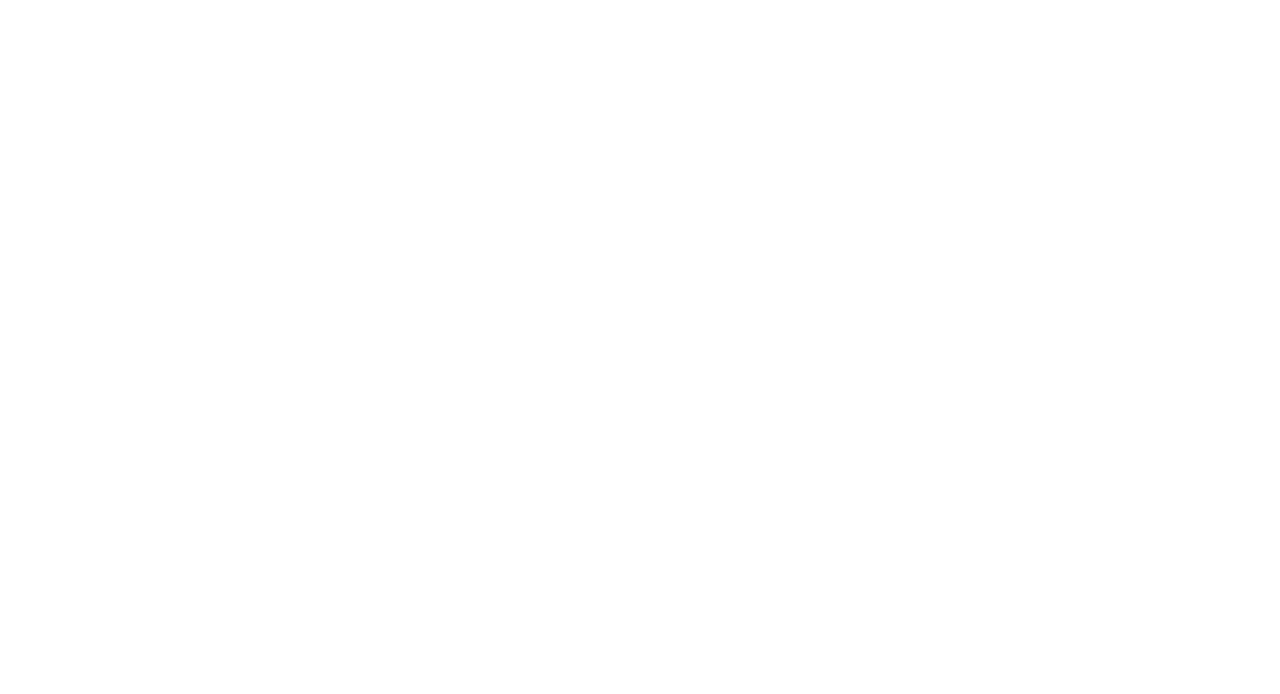
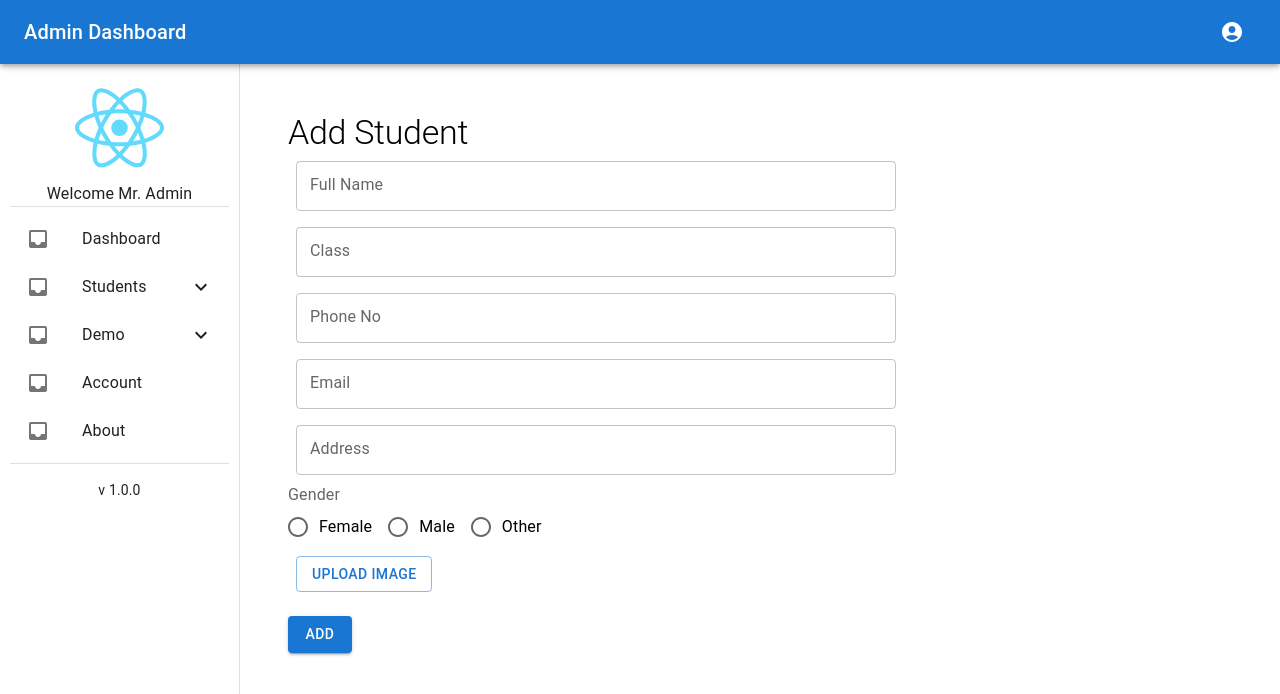
Before and after one commit to fayyaztech/mui-5-react-js-admin-basic, a React (Create React App) app: page /Students/add in a window 1280 px wide. Before the commit this address had no page. Shown: the top 694 px of the page. Built offline with nearby package versions, Linux system fonts and the light colour scheme.

Commit message:
Add Student page added

```diff
--- a/src/App.js
+++ b/src/App.js
@@ -3,18 +3,37 @@
 import Dashboard from "./screens/Dashboard";
 import StudentList from "./screens/Student/StudentList";
 import Template from "./layouts/Template";
-
+import AddStudent from "./screens/Student/StudentAdd";
 
 function App() {
   return (
     <BrowserRouter>
       <Routes>
         <Route path="/" element={<Login />} />
-        <Route path="/dashboard" element={<Template mainPage={<Dashboard />} />} />
-        <Route path="/students/list" element={<Template mainPage={<StudentList />} />} />
-        <Route path="/students" element={<Template mainPage={<StudentList />} />} />
-        <Route path="/dashboard" element={<Template mainPage={<Dashboard />} />} />
-        <Route path="/dashboard" element={<Template mainPage={<Dashboard />} />} />
+        <Route
+          path="/dashboard"
+          element={<Template mainPage={<Dashboard />} />}
+        />
+        <Route
+          path="/students/list"
+          element={<Template mainPage={<StudentList />} />}
+        />
+        <Route
+          path="/students"
+          element={<Template mainPage={<StudentList />} />}
+        />
+        <Route
+          path="/dashboard"
+          element={<Template mainPage={<Dashboard />} />}
+        />
+        <Route
+          path="/dashboard"
+          element={<Template mainPage={<Dashboard />} />}
+        />
+        <Route
+          path="/Students/add"
+          element={<Template mainPage={<AddStudent />} />}
+        />
       </Routes>
     </BrowserRouter>
   );
--- a/src/layouts/routes.js
+++ b/src/layouts/routes.js
@@ -1,12 +1,12 @@
 // menuConfig.js
-import { Inbox, Mail } from '@mui/icons-material';
+import { Inbox, Mail } from "@mui/icons-material";
 
 const menuConfig = [
   {
     title: "Dashboard",
     path: "/dashboard",
     icon: <Inbox />,
-        children: []
+    children: [],
   },
   {
     title: "Students",
@@ -16,14 +16,19 @@
       {
         title: "List",
         path: "/students/list",
-                icon: <Mail />
+        icon: <Mail />,
+      },
+      {
+        title: "Add Student",
+        path: "/students/add",
+        icon: <Mail />,
       },
       {
         title: "Attendance",
         path: "/students/attendance",
-                icon: <Mail />
-            }
-        ]
+        icon: <Mail />,
+      },
+    ],
   },
   {
     title: "Demo",
@@ -33,27 +38,27 @@
       {
         title: "List",
         path: "/students/list",
-                icon: <Mail />
+        icon: <Mail />,
       },
       {
         title: "Attendance",
         path: "/students/attendance",
-                icon: <Mail />
-            }
-        ]
+        icon: <Mail />,
+      },
+    ],
   },
   {
     title: "Account",
     path: "/account",
     icon: <Inbox />,
-        children: []
+    children: [],
   },
   {
     title: "About",
     path: "/about",
     icon: <Inbox />,
-        children: []
-    }
+    children: [],
+  },
 ];
 
 export default menuConfig;
--- a/src/screens/Login.jsx
+++ b/src/screens/Login.jsx
@@ -1,45 +1,83 @@
-import { Box, Button, Card, CardContent, CardMedia, TextField, Typography } from '@mui/material'
-import React from 'react'
-import logo from '../logo.svg';
+import {
+  Box,
+  Button,
+  Card,
+  CardContent,
+  CardMedia,
+  TextField,
+  Typography,
+} from "@mui/material";
+import React from "react";
+import logo from "../logo.svg";
 
 export default function Login() {
   return (
     <React.Fragment>
-            <Box sx={{
-                display: 'flex',
-                justifyContent: 'center',
-                alignItems: 'center',
-                minHeight: '40vh'
-            }}>
-                <Card sx={{ maxWidth: 400 }}>
+      <Box
+        sx={{
+          display: "flex",
+          justifyContent: "center",
+          alignItems: "center",
+          minHeight: "40vh",
+        }}
+      >
+        <Card sx={{ maxWidth: 400, mt: 10, paddingX: 6 }}>
+          <Box
+            display="flex"
+            justifyContent="center"
+            alignItems="center"
+            height="30vh"
+          >
             <CardMedia
               component="img"
               image={logo}
               alt="logo"
+              sx={{ width: 200 }}
             />
+          </Box>
           <CardContent>
-                        <Box sx={{ display: 'flex', justifyContent: 'center' }}>
-                            <Typography variant="h2" component="h1">
+            <Box sx={{ display: "flex", justifyContent: "center" }}>
+              <Typography
+                variant="h2"
+                component="h1"
+                sx={{ fontSize: "h4.fontSize" }}
+              >
                 Login
               </Typography>
             </Box>
             <Box
               sx={{
-                                display: 'flex',
-                                flexDirection: 'column',
-                                alignItems: 'center',
-                                '& > *': {
+                display: "flex",
+                flexDirection: "column",
+                alignItems: "center",
+                "& > *": {
                   m: 1,
                 },
               }}
             >
-                            <TextField id="username" label="Username" variant="outlined" type='text' fullWidth />
-                            <TextField id="password" label="Password" variant="outlined" type='password' fullWidth />
-                            <Button variant="contained">Login</Button>
+              <TextField
+                id="username"
+                label="Username"
+                variant="outlined"
+                type="text"
+                fullWidth
+                sx={{ m: 1 }}
+              />
+              <TextField
+                id="password"
+                label="Password"
+                variant="outlined"
+                type="password"
+                fullWidth
+                sx={{ m: 1 }}
+              />
+              <Button variant="contained" sx={{ m: 2 }}>
+                Login
+              </Button>
             </Box>
           </CardContent>
         </Card>
       </Box>
     </React.Fragment>
-    )
+  );
 }
--- /dev/null
+++ b/src/screens/Student/StudentAdd.jsx
@@ -0,0 +1,192 @@
+import {
+  Box,
+  Button,
+  TextField,
+  Typography,
+  FormControl,
+  FormLabel,
+  RadioGroup,
+  FormControlLabel,
+  Radio,
+} from "@mui/material";
+import React, { useState } from "react";
+
+export default function AddStudent() {
+  const [file, setFile] = useState(null);
+
+  const handleFileChange = (event) => {
+    setFile(event.target.files[0]);
+  };
+
+  return (
+    <React.Fragment>
+      <Box
+        sx={{
+          display: "flex",
+          justifyContent: "flex-start",
+          alignItems: "flex-start",
+          minHeight: "100vh",
+          m: 0,
+          p: 5,
+        }}
+      >
+        {/* <TextField
+          id="studentName"
+          label="Full Name"
+          variant="outlined"
+          type="text"
+          fullWidth
+          sx={{
+            m: 1,
+            "& .MuiInputBase-root": {
+              height: "50px", // Adjust the height as needed
+            },
+            "& .MuiInputLabel-root": {
+              lineHeight: "15px", // Adjust the line height of the label
+            },
+          }}
+        /> */}
+        <div>
+          <Box
+            sx={{
+              display: "flex",
+            }}
+          >
+            <Typography
+              variant="h2"
+              component="h1"
+              sx={{ fontSize: "h4.fontSize" }}
+            >
+              Add Student
+            </Typography>
+          </Box>
+          <Box>
+            <TextField
+              id="studentName"
+              label="Full Name"
+              variant="outlined"
+              type="text"
+              fullWidth
+              sx={{
+                m: 1,
+                "& .MuiInputBase-root": {
+                  height: "50px",
+                  maxWidth: "600px",
+                },
+                "& .MuiInputLabel-root": {
+                  lineHeight: "15px",
+                },
+              }}
+            />
+            <TextField
+              id="studentClass"
+              label="Class"
+              variant="outlined"
+              type="text"
+              fullWidth
+              sx={{
+                m: 1,
+                "& .MuiInputBase-root": {
+                  height: "50px",
+                  maxWidth: "600px",
+                },
+                "& .MuiInputLabel-root": {
+                  lineHeight: "15px",
+                },
+              }}
+            />
+            <TextField
+              id="studentPhoneNo"
+              label="Phone No"
+              variant="outlined"
+              type="text"
+              fullWidth
+              sx={{
+                m: 1,
+                "& .MuiInputBase-root": {
+                  height: "50px",
+                  maxWidth: "600px",
+                },
+                "& .MuiInputLabel-root": {
+                  lineHeight: "15px",
+                },
+              }}
+            />
+            <TextField
+              id="studentEmail"
+              label="Email"
+              variant="outlined"
+              type="text"
+              fullWidth
+              sx={{
+                m: 1,
+                "& .MuiInputBase-root": {
+                  height: "50px",
+                  maxWidth: "600px",
+                },
+                "& .MuiInputLabel-root": {
+                  lineHeight: "15px",
+                },
+              }}
+            />
+            <TextField
+              id="studentAddress"
+              label="Address"
+              variant="outlined"
+              type="text"
+              fullWidth
+              sx={{
+                m: 1,
+                "& .MuiInputBase-root": {
+                  height: "50px",
+                  maxWidth: "600px",
+                },
+                "& .MuiInputLabel-root": {
+                  lineHeight: "15px",
+                },
+              }}
+            />
+
+            <FormControl>
+              <FormLabel id="demo-row-radio-buttons-group-label">
+                Gender
+              </FormLabel>
+              <RadioGroup
+                row
+                aria-labelledby="demo-row-radio-buttons-group-label"
+                name="row-radio-buttons-group"
+              >
+                <FormControlLabel
+                  value="female"
+                  control={<Radio />}
+                  label="Female"
+                />
+                <FormControlLabel
+                  value="male"
+                  control={<Radio />}
+                  label="Male"
+                />
+                <FormControlLabel
+                  value="other"
+                  control={<Radio />}
+                  label="Other"
+                />
+              </RadioGroup>
+            </FormControl>
+
+            <Box>
+              <Button variant="outlined" component="label" sx={{ m: 1 }}>
+                Upload Image
+                <input type="file" hidden onChange={handleFileChange} />
+              </Button>
+              {file && <p>Selected file: {file.name}</p>}
+            </Box>
+            <Button variant="contained" sx={{ mt: 2 }}>
+              Add
+            </Button>
+          </Box>
+        </div>
+      </Box>
+    </React.Fragment>
+  );
+}
```
Also changed, not shown: 1 other file (tests, documents, lock files or other folders). Lines whose indentation alone changed are shown as unchanged.
